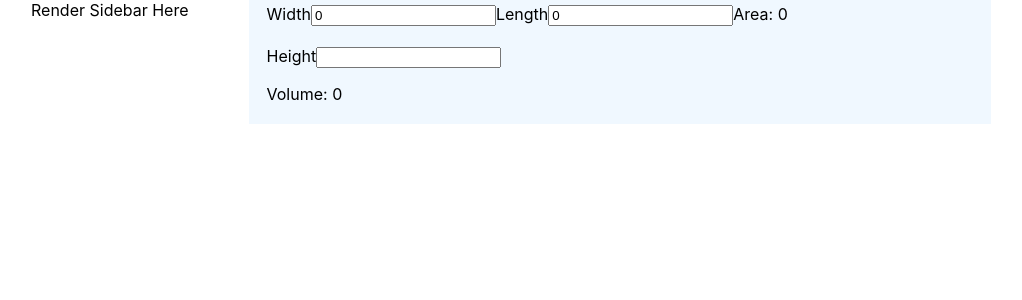
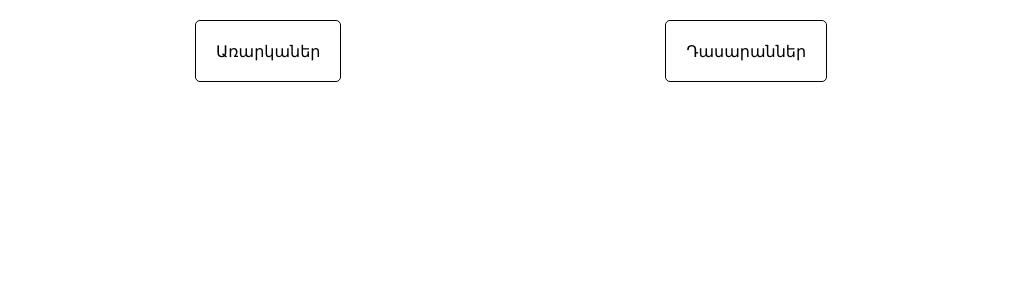
Before and after one commit to dtarxanyan/movies-project, a React (Create React App) app: page / in a window 1280 px wide. Shown: the top 300 px of the page, without its empty margins (129-1151 px from the left). Built offline with nearby package versions, Linux system fonts and the light colour scheme.

Commit message:
Suren Zaqaryan Subjects and Classes

```diff
--- a/src/App.css
+++ b/src/App.css
@@ -2,37 +2,35 @@
   text-align: center;
 }
 
-.App-logo {
-  height: 40vmin;
-  pointer-events: none;
+.subjectsWrapper {
+  margin-top: 20px;
+  display: flex;
+  justify-content: space-evenly;
 }
 
-@media (prefers-reduced-motion: no-preference) {
-  .App-logo {
-    animation: App-logo-spin infinite 20s linear;
-  }
+.wrapper {
+  border: 1px solid black;
+  cursor: pointer;
+  padding: 20px;
+  border-radius: 5px;
 }
 
-.App-header {
-  background-color: #282c34;
-  min-height: 100vh;
-  display: flex;
-  flex-direction: column;
-  align-items: center;
-  justify-content: center;
-  font-size: calc(10px + 2vmin);
-  color: white;
+.subjects {
+  display: inline-block;
+  position: absolute;
+  top: 90px;
+  left: 28%;
+  padding: 20px;
+  border: 1px solid black;
+  border-radius: 10px;
 }
 
-.App-link {
-  color: #61dafb;
+.classes {
+  display: inline-block;
+  position: absolute;
+  top: 90px;
+  left: 65%;
+  padding: 20px;
+  border: 1px solid black;
+  border-radius: 10px;
 }
-
-@keyframes App-logo-spin {
-  from {
-    transform: rotate(0deg);
-  }
-  to {
-    transform: rotate(360deg);
-  }
-}
--- a/src/App.js
+++ b/src/App.js
@@ -1,51 +1,23 @@
-import React from "react";
-import Layout from "./components/Functional/Layout/Layout";
-import RegistrationPage from "./components/Functional/RegistrationPage/RegistrationPage";
-import CalculateAreaAndVolume from "./components/Functional/CalculateAreaAndVolume/CalculateAreaAndVolume";
+import SubjectAndClasses from './components/SubjectsAndClasses/SubjectAndClasses';
+import './App.css';
+import { useState } from 'react';
+import menuItems from './components/SubjectsAndClasses/menuItems';
 
-const menuItems = [
-    {
-        name: 'Առարկաներ',
-        items: [
-            {
-                name: 'Ֆիզիկա',
-            },
-            {
-                name: 'Մաթեմ',
-            },
-            {
-                name: 'Հայոց',
-            }
-        ]
-    },
-    {
-        name: 'Դասարաններ',
-        items: [
-            {
-                name: '10 Ա',
-            },
-            {
-                name: '9 Բ',
-            },
-            {
-                name: '11 Գ',
-            }
-        ]
-    }
-]
+function App() {
+  const [isActiveSubjects, setIsActiveSubjects] = useState(menuItems[0].isActive);
+  const [isActiveClasses, setIsActiveClasses] = useState(menuItems[1].isActive);
 
-class App extends React.Component {
-    constructor(props) {
-        super(props);
-    }
-
-    render() {
-        return (
-            <Layout menuItems={menuItems}>
-                <CalculateAreaAndVolume />
-            </Layout>
-        );
-    }
+  return (
+    <>
+      <SubjectAndClasses
+        menuItems={menuItems}
+        isActiveSubjects={isActiveSubjects}
+        setIsActiveSubjects={setIsActiveSubjects}
+        isActiveClasses={isActiveClasses}
+        setIsActiveClasses={setIsActiveClasses}
+      />
+    </>
+  );
 }
 
 export default App;
--- /dev/null
+++ b/src/components/SubjectsAndClasses/SubjectAndClasses.js
@@ -0,0 +1,47 @@
+function SubjectAndClasses({
+  menuItems,
+  isActiveSubjects,
+  setIsActiveSubjects,
+  isActiveClasses,
+  setIsActiveClasses,
+}) {
+  return (
+    <>
+      <div className="subjectsWrapper">
+        {menuItems.map((item, index) => {
+          return (
+            <div
+              onClick={() => {
+                {
+                  index === 0
+                    ? setIsActiveSubjects(!isActiveSubjects)
+                    : setIsActiveClasses(!isActiveClasses);
+                }
+              }}
+              key={index}
+              className={'wrapper'}>
+              {item.name}
+            </div>
+          );
+        })}
+      </div>
+      {isActiveSubjects ? (
+        <div className="subjects">
+          {menuItems[0].items.map((item) => {
+            return <div>{item.name}</div>;
+          })}
+        </div>
+      ) : null}
+
+      {isActiveClasses ? (
+        <div className="classes">
+          {menuItems[1].items.map((item) => {
+            return <div>{item.name}</div>;
+          })}
+        </div>
+      ) : null}
+    </>
+  );
+}
+
+export default SubjectAndClasses;
--- /dev/null
+++ b/src/components/SubjectsAndClasses/menuItems.js
@@ -0,0 +1,34 @@
+const menuItems = [
+  {
+    name: 'Առարկաներ',
+    isActive: false,
+    items: [
+      {
+        name: 'Ֆիզիկա',
+      },
+      {
+        name: 'Մաթեմ',
+      },
+      {
+        name: 'Հայոց',
+      },
+    ],
+  },
+  {
+    name: 'Դասարաններ',
+    isActive: false,
+    items: [
+      {
+        name: '10 Ա',
+      },
+      {
+        name: '9 Բ',
+      },
+      {
+        name: '11 Գ',
+      },
+    ],
+  },
+];
+
+export default menuItems;
```
